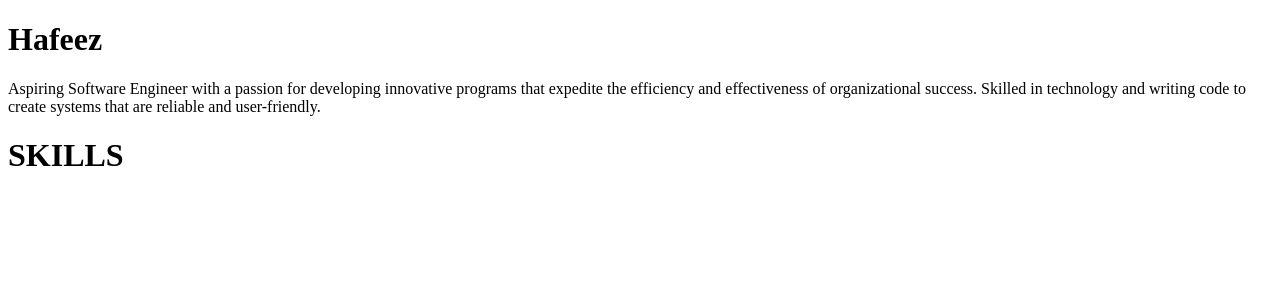
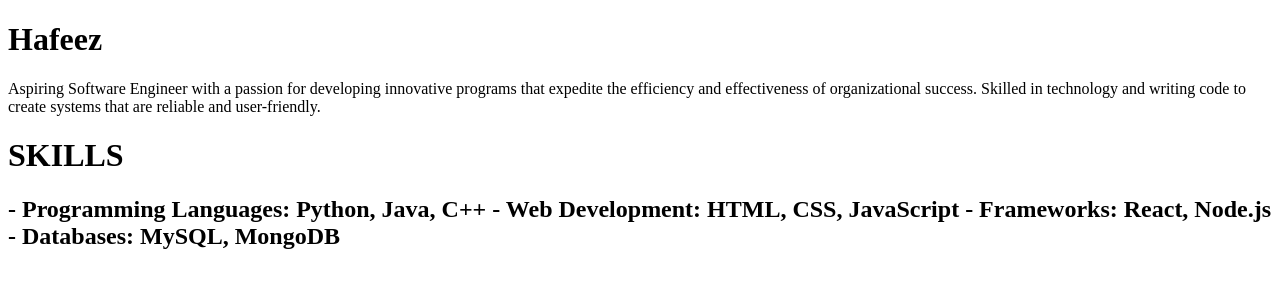
Before and after one commit to MdHafeezpasha/PORTFOLIO, a plain HTML site: page index.html in a window 1280 px wide. Drawn offline with Linux system fonts and the light colour scheme.

Commit message:
Updated code

```diff
--- a/index.html
+++ b/index.html
@@ -12,6 +12,12 @@
         <p>Aspiring Software Engineer with a passion for developing innovative programs that expedite the efficiency and effectiveness of organizational success. Skilled in technology and writing code to create systems that are reliable and user-friendly.
         </p>
         <H1>SKILLS</H1>
+        <h2>
+        - Programming Languages: Python, Java, C++
+        - Web Development: HTML, CSS, JavaScript
+        - Frameworks: React, Node.js
+        - Databases: MySQL, MongoDB
+        </h2>
     </header>
 
 </body>
```
